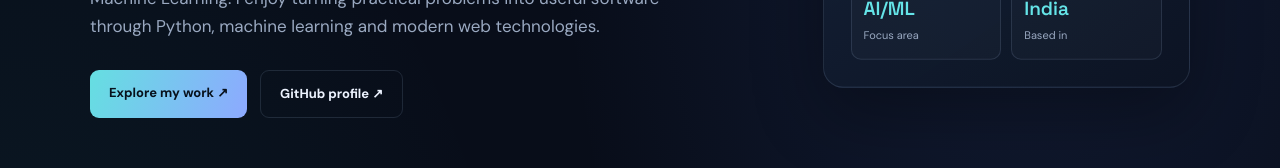
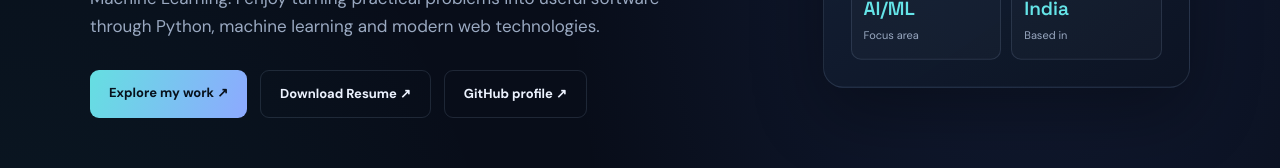
Before and after one commit to wajix07/wajix07.github.io, a plain HTML site: page index.html in a window 1280 px wide. Shown: the part 507-675 px from the top of the page. Drawn offline with Linux system fonts and the light colour scheme.

Commit message:
Add resume download button to portfolio

```diff
--- a/index.html
+++ b/index.html
@@ -31,7 +31,7 @@
           <div class="eyebrow">Computer Science · AI &amp; Machine Learning</div>
           <h1>Building ideas<br>into <span>intelligent</span><br>solutions.</h1>
           <p>I'm a Computer Science graduate focused on Artificial Intelligence and Machine Learning. I enjoy turning practical problems into useful software through Python, machine learning and modern web technologies.</p>
-          <div class="actions"><a class="btn primary" href="#projects">Explore my work ↗</a><a class="btn" href="https://github.com/wajix07" target="_blank" rel="noreferrer">GitHub profile ↗</a></div>
+          <div class="actions"><a class="btn primary" href="#projects">Explore my work ↗</a><a class="btn" href="IT%20resume.pdf" target="_blank" rel="noreferrer">Download Resume ↗</a><a class="btn" href="https://github.com/wajix07" target="_blank" rel="noreferrer">GitHub profile ↗</a></div>
         </div>
         <aside class="hero-card"><div class="orb">W</div><h3>Wajid</h3><p>AI &amp; ML Developer · B.Tech CSE</p><div class="mini-grid"><div class="mini"><b>2026</b><small>Graduate</small></div><div class="mini"><b>7.6</b><small>CGPA</small></div><div class="mini"><b>AI/ML</b><small>Focus area</small></div><div class="mini"><b>India</b><small>Based in</small></div></div></aside>
       </div>
```
